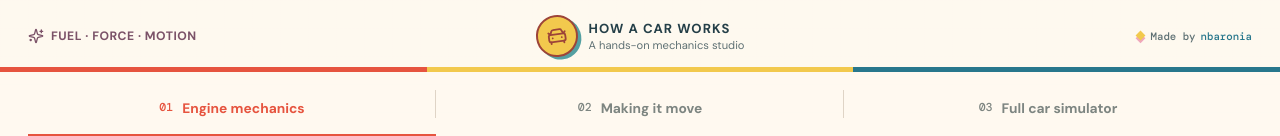
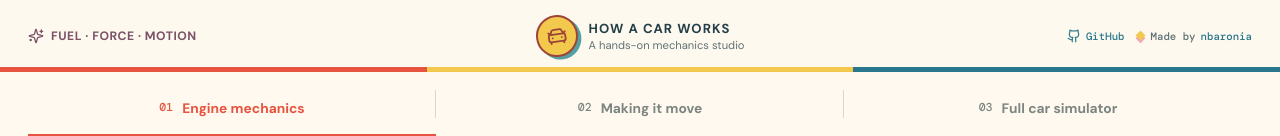
Before and after one commit to neelbaronia/cars, a React (Vite) app: page / in a window 1280 px wide. Shown: the top 136 px of the page. Built offline with nearby package versions, Linux system fonts and the light colour scheme.

Commit message:
Link the public source repository

```diff
--- a/src/App.jsx
+++ b/src/App.jsx
@@ -1,5 +1,5 @@
 import { lazy, Suspense, useEffect, useState } from 'react'
-import { CarFront, Sparkles } from 'lucide-react'
+import { CarFront, Github, Sparkles } from 'lucide-react'
 
 const EngineLab = lazy(() => import('./labs/EngineLab.jsx'))
 const MotionLab = lazy(() => import('./labs/MotionLab.jsx'))
@@ -50,10 +50,22 @@ export default function App() {
           <span><strong>HOW A CAR WORKS</strong><small>A hands-on mechanics studio</small></span>
         </a>
         <div className="header-note"><Sparkles size={16} /> Fuel · force · motion</div>
-        <a className="site-credit" href="https://www.nbaronia.com" target="_blank" rel="noreferrer">
-          <span>Made by</span>
-          <strong>nbaronia</strong>
-        </a>
+        <div className="header-links">
+          <a
+            className="source-link"
+            href="https://github.com/neelbaronia/cars"
+            target="_blank"
+            rel="noreferrer"
+            aria-label="View the How a Car Works source code on GitHub"
+          >
+            <Github size={14} aria-hidden="true" />
+            <span>GitHub</span>
+          </a>
+          <a className="site-credit" href="https://www.nbaronia.com" target="_blank" rel="noreferrer">
+            <span>Made by</span>
+            <strong>nbaronia</strong>
+          </a>
+        </div>
       </header>
 
       <nav className="lab-tabs" aria-label="Car mechanics experiments">
--- a/src/styles.css
+++ b/src/styles.css
@@ -100,17 +100,26 @@ button:focus-visible, a:focus-visible, input:focus-visible { outline: 3px solid
   letter-spacing: .04em;
   text-transform: uppercase;
 }
-.site-credit {
+.header-links {
   position: absolute;
   z-index: 1;
   right: 28px;
   display: inline-flex;
   align-items: center;
+  gap: 12px;
+  white-space: nowrap;
+}
+.source-link,
+.site-credit {
+  display: inline-flex;
+  align-items: center;
   gap: 5px;
-  color: var(--ink-soft);
   font: 500 .67rem 'DM Mono', monospace;
   text-decoration: none;
 }
+.source-link { color: var(--blue-deep); transition: color .18s ease; }
+.source-link:hover { color: var(--coral); }
+.site-credit { color: var(--ink-soft); }
 .site-credit::before {
   content: '';
   width: 7px;
@@ -767,13 +776,14 @@ input[type='range']::-moz-range-thumb { width: 16px; height: 16px; border: 2px s
   .site-header { padding: 0 15px; }
   .header-note { display: none; }
   .brand { transform: translateY(-7px); }
-  .site-credit {
+  .header-links {
     right: auto;
     bottom: 7px;
     left: 50%;
-    font-size: .55rem;
+    gap: 10px;
     transform: translateX(-50%);
   }
+  .source-link, .site-credit { font-size: .55rem; }
   .site-credit::before { width: 5px; height: 5px; }
   .brand-mark { width: 36px; height: 36px; }
   .brand small { display: none; }
```
Also changed, not shown: 1 other file (tests, documents, lock files or other folders).
